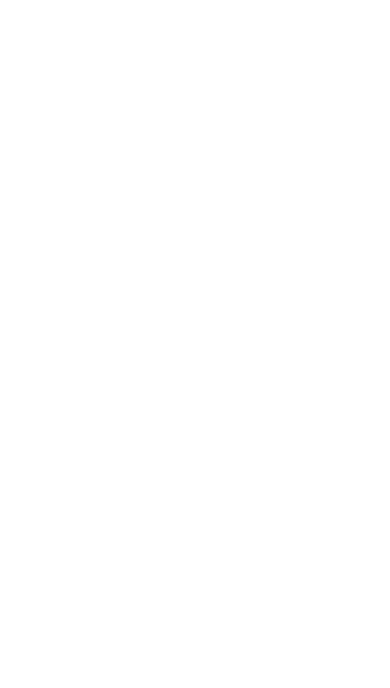
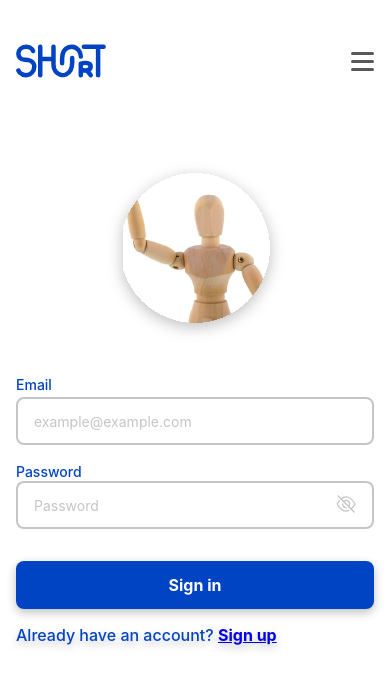
Before and after one commit to Fifciu/shorten-url, a Vue app in the folder client-vue/: page /sign-in in a window 390 px wide. Before the commit this address had no page. Shown: the top 688 px of the page. Built offline with nearby package versions, Linux system fonts and the light colour scheme.

Commit message:
feat: mobile sign in and sign up views

```diff
--- a/client-vue/src/App.vue
+++ b/client-vue/src/App.vue
@@ -21,7 +21,6 @@
 
 body {
   min-height: 100vh;
-  overflow: hidden;
   transition:
     color 0.5s,
     background-color 0.5s;
--- a/client-vue/src/assets/variables.scss
+++ b/client-vue/src/assets/variables.scss
@@ -4,10 +4,15 @@
 $colorOrange: #EB5D27;
 $colorBlack: #1C1C1C;
 $colorDarkGrey: #5A5757;
+$colorLightGrey: #C7C4C4;
 $fontFamily: Inter;
 
 .mb-2 {
   margin-bottom: 16px;
 }
 
+.mb-4 {
+  margin-bottom: 32px;
+}
+
 $widthDesktop: 1024px;
--- a/client-vue/src/components/Landing/LandingHeader.vue
+++ b/client-vue/src/components/Landing/LandingHeader.vue
@@ -8,7 +8,7 @@
 <template>
     <header class="header">
       <div class="header__left">
-        <img src="@/assets/logo.svg" alt="Short logo" class="header__logo" />
+        <router-link to="/"><img src="@/assets/logo.svg" alt="Short logo" class="header__logo" /></router-link>
         <ul class="desktop-menu__list">
           <li class="desktop-menu__list-item">
             <router-link to="/" class="desktop-menu__list-item-link">Home</router-link>
@@ -62,8 +62,8 @@
       </div>
 
       <div class="mobile-menu__actions">
-        <ShButton variant="secondary" class="mb-2">Sign in</ShButton>
-        <ShButton variant="primary">Sign up</ShButton>
+        <ShButton variant="secondary" class="mb-2" to="/sign-in">Sign in</ShButton>
+        <ShButton variant="primary" to="/sign-up">Sign up</ShButton>
       </div>
     </div>
 </template>
@@ -215,6 +215,8 @@
             bottom: 0;
             right: 0;
             left: 0;
+            z-index: -1;
+            border-radius: 3px;
             margin: auto;
           }
         }
@@ -235,6 +237,7 @@
         font-weight: 700;
         line-height: normal;
         padding: 8px 24px;
+        color: $colorBlue;
 
         &.primary {
           border-radius: 16px;
--- /dev/null
+++ b/client-vue/src/components/ShAlternativeLink.vue
@@ -0,0 +1,33 @@
+<script setup>
+import { defineProps } from 'vue';
+
+const props = defineProps({
+  question: String,
+  link: String,
+  linkedText: String
+});
+</script>
+
+<template>
+  <p class="alt-link">
+    {{ question }} <router-link class="link" :to="props.link">{{ props.linkedText }}</router-link>
+  </p>
+</template>
+
+<style lang="scss" scoped>
+  .alt-link {
+    color: $colorBlue;
+    text-shadow: 0px 3.62px 9.05px rgba(0, 0, 0, 0.25);
+    font-size: 16px;
+    font-weight: 500;
+  }
+
+  .link {
+    font-weight: 700;
+    text-decoration-line: underline;
+
+    &:visited {
+    color: $colorBlue;
+    }
+  }
+</style>
--- a/client-vue/src/components/ShButton.vue
+++ b/client-vue/src/components/ShButton.vue
@@ -6,13 +6,17 @@
     type: String,
     validator: (val) => ['primary', 'secondary'].includes(val)
   },
+  to: String,
   roundy: Boolean
 });
 </script>
 
 <template>
   <button :class="`btn btn-${props.variant}${props.roundy ? ' btn-roundy' : ''}`">
-    <slot />
+    <router-link v-if="props.to" :to="props.to">
+      <slot></slot>
+    </router-link>
+    <slot v-else></slot>
   </button>
 </template>
 
@@ -27,12 +31,12 @@
   font-weight: 700;
   line-height: 16px;
 
-  &-primary {
+  &-primary, &-primary > a {
     background-color: $colorBlue;
     color: $colorWhite;
   }
 
-  &-secondary {
+  &-secondary, &-secondary > a {
     border: 2px solid $colorBlue;
     background-color: $colorWhite;
     color: $colorBlue;
--- /dev/null
+++ b/client-vue/src/components/ShInput.vue
@@ -0,0 +1,57 @@
+<script setup>
+import { defineProps, defineOptions } from 'vue';
+
+defineOptions({
+  inheritAttrs: false
+});
+
+const props = defineProps({
+  uniqueId: String,
+  label: {
+    type: String,
+    required: false
+  },
+  placeholder: {
+    type: String,
+    required: false
+  },
+  modelValue: String
+});
+</script>
+
+<template>
+  <div class="input-wrapper">
+    <label v-if="props.label" class="input-label" :for="props.uniqueId">{{ label }}</label>
+    <input class="input" :id="props.uniqueId" :placeholder="props.placeholder" :model-value="props.value" @input="$emit('update:modelValue', $event.target.value)" v-bind="$attrs" />
+  </div>
+</template>
+
+<style lang="scss" scoped>
+  .input {
+    font-family: Inter;
+    font-size: 14px;
+    font-style: normal;
+    font-weight: 400;
+    width: 100%;
+    padding: 16px;
+    height: 48px;
+    border-radius: 8px;
+    border: 2px solid $colorLightGrey;
+
+    &::placeholder {
+      color: $colorLightGrey;
+    }
+
+    &-label {
+      color: $colorBlue;
+      font-size: 14px;
+      font-weight: 500;
+      margin-bottom: 4px;
+    }
+
+    &-wrapper {
+      display: flex;
+      flex-wrap: wrap;
+    }
+  }
+</style>
--- /dev/null
+++ b/client-vue/src/components/ShPassword.vue
@@ -0,0 +1,85 @@
+<script setup>
+import { defineProps, defineOptions, ref } from 'vue';
+
+defineOptions({
+  inheritAttrs: false
+});
+
+const props = defineProps({
+  uniqueId: String,
+  label: {
+    type: String,
+    required: false
+  },
+  placeholder: {
+    type: String,
+    required: false
+  },
+  modelValue: String
+});
+
+const isPasswordVisible = ref(false);
+</script>
+
+<template>
+  <div class="input-wrapper">
+    <label v-if="props.label" class="input-label" :for="props.uniqueId">{{ label }}</label>
+    <div class="input-subwrapper">
+      <input :type="isPasswordVisible ? 'text' : 'password'" class="input" :id="props.uniqueId" :placeholder="props.placeholder" :model-value="props.value"
+      @input="$emit('update:modelValue', $event.target.value)" v-bind="$attrs" />
+      <button type="button" class="btn-toggle-password" @click="isPasswordVisible = !isPasswordVisible"><img src="@/assets/hide-password.svg" /></button>
+    </div>
+  </div>
+</template>
+
+<style lang="scss" scoped>
+.input {
+  font-family: Inter;
+  font-size: 14px;
+  font-style: normal;
+  font-weight: 400;
+  padding: 16px;
+  height: 48px;
+  border-radius: 8px;
+  border: 2px solid $colorLightGrey;
+  border-top-right-radius: 0;
+  border-bottom-right-radius: 0;
+  border-right-width: 0;
+  width: 100%;
+
+  &::placeholder {
+    color: $colorLightGrey;
+  }
+
+  &-label {
+    color: $colorBlue;
+    font-size: 14px;
+    font-weight: 500;
+    margin-bottom: 4px;
+  }
+
+  &-wrapper {
+    // display: flex;
+    // flex-wrap: wrap;
+    // width: 100%;
+    // overflow: hidden;
+
+  }
+
+  &-subwrapper {
+    width: 100%;
+    display: flex;
+  }
+}
+
+.btn-toggle-password {
+  padding: 0 16px;
+  height: 48px;
+  border-radius: 8px;
+  border: 2px solid $colorLightGrey;
+  border-top-left-radius: 0;
+  border-bottom-left-radius: 0;
+  border-left-width: 0;
+  cursor: pointer;
+}
+</style>
--- /dev/null
+++ b/client-vue/src/components/SignInForm.vue
@@ -0,0 +1,54 @@
+<script setup>
+import { reactive } from 'vue';
+import ShButton from '@/components/ShButton.vue';
+import ShInput from '@/components/ShInput.vue';
+import ShPassword from '@/components/ShPassword.vue';
+import ShAlternativeLink from '@/components/ShAlternativeLink.vue';
+
+const formData = reactive({
+  email: '',
+  password: ''
+});
+
+const onSubmit = event => {
+  // TODO: Validators
+};
+</script>
+
+<template>
+  <div class="box">
+    <!-- <h2 class="desktop-heading">
+      One account,
+      Unlimited Possibilities!
+    </h2> -->
+    <div class="img-wrapper">
+      <img src="@/assets/ludzik-maly.svg" class="img-hi" />
+    </div>
+    <form class="sign-up" @submit.prevent="onSubmit">
+      <ShInput uniqueId="sign-up-email" type="email" label="Email" placeholder="example@example.com" validator="email"
+        class="mb-2" required v-model="formData.email" />
+      <ShPassword uniqueId="sign-up-password" label="Password" placeholder="Password" class="mb-4" minlength="8" required
+        v-model="formData.password" />
+      <ShButton variant="primary" class="submit-btn mb-2">Sign in</ShButton>
+      <ShAlternativeLink question="Already have an account?" link="/sign-up" linkedText="Sign up" />
+    </form>
+  </div>
+</template>
+
+<style lang="scss" scoped>
+.img-wrapper {
+  text-align: center;
+}
+
+.img-hi {
+  margin: 80px auto 30px;
+}
+
+.sign-up {
+  padding: 0 16px;
+}
+
+.submit-btn {
+  width: 100%;
+}
+</style>
--- /dev/null
+++ b/client-vue/src/components/SignUpForm.vue
@@ -0,0 +1,57 @@
+<script setup>
+import { reactive } from 'vue';
+import ShButton from '@/components/ShButton.vue';
+import ShInput from '@/components/ShInput.vue';
+import ShPassword from '@/components/ShPassword.vue';
+import ShAlternativeLink from '@/components/ShAlternativeLink.vue';
+
+const formData = reactive({
+  email: '',
+  fullname: '',
+  password: ''
+});
+
+const onSubmit = event => {
+  // TODO: Validators
+};
+</script>
+
+<template>
+  <div class="box">
+    <!-- <h2 class="desktop-heading">
+      One account,
+      Unlimited Possibilities!
+    </h2> -->
+    <div class="img-wrapper">
+      <img src="@/assets/ludzik-maly.svg" class="img-hi" />
+    </div>
+    <form class="sign-up" @submit.prevent="onSubmit">
+      <ShInput uniqueId="sign-up-email" type="email" label="Email" placeholder="example@example.com" validator="email"
+        class="mb-2" required v-model="formData.email" />
+      <ShInput uniqueId="sign-up-fullname" type="text" label="Full name" placeholder="John Doe" class="mb-2" minlength="3"
+        required v-model="formData.fullname" />
+      <ShPassword uniqueId="sign-up-password" label="Password" placeholder="Password" class="mb-4" minlength="8" required
+        v-model="formData.password" />
+      <ShButton variant="primary" class="submit-btn mb-2">Sign up</ShButton>
+      <ShAlternativeLink question="Already have an account?" link="/sign-in" linkedText="Sign in" />
+    </form>
+  </div>
+</template>
+
+<style lang="scss" scoped>
+.img-wrapper {
+  text-align: center;
+}
+
+.img-hi {
+  margin: 80px auto 30px;
+}
+
+.sign-up {
+  padding: 0 16px;
+}
+
+.submit-btn {
+  width: 100%;
+}
+</style>
--- a/client-vue/src/router/index.ts
+++ b/client-vue/src/router/index.ts
@@ -1,5 +1,4 @@
 import { createRouter, createWebHistory } from 'vue-router'
-import HomeView from '@/views/HomeView.vue'
 
 const router = createRouter({
   history: createWebHistory(import.meta.env.BASE_URL),
@@ -7,16 +6,18 @@
     {
       path: '/',
       name: 'home',
-      component: HomeView
+      component: () => import('@/views/HomeView.vue')
     },
-    // {
-    //   path: '/about',
-    //   name: 'about',
-    //   // route level code-splitting
-    //   // this generates a separate chunk (About.[hash].js) for this route
-    //   // which is lazy-loaded when the route is visited.
-    //   component: () => import('../views/AboutView.vue')
-    // }
+    {
+      path: '/sign-up',
+      name: 'sign-up',
+      component: () => import('@/views/SignUpView.vue')
+    },
+    {
+      path: '/sign-in',
+      name: 'sign-in',
+      component: () => import('@/views/SignInView.vue')
+    }
   ]
 })
 
--- /dev/null
+++ b/client-vue/src/views/SignInView.vue
@@ -0,0 +1,39 @@
+<script setup lang="ts">
+import LandingHeader from '@/components/Landing/LandingHeader.vue';
+import LandingCTA from '@/components/Landing/LandingCTA.vue';
+import SignInForm from '@/components/SignInForm.vue';
+import ShButton from '@/components/ShButton.vue';
+</script>
+
+<template>
+  <main class="layout">
+    <LandingHeader class="header" />
+    <div class="contet">
+      <!-- <LandingCTA
+        title="Shorten, Share, Control"
+        description="Maximum Functionality in Short Links - See How Easy You Can Shorten URLs!"
+      /> -->
+      <SignInForm />
+    </div>
+  </main>
+</template>
+
+<style lang="scss" scoped>
+
+.header {
+  position: relative;
+  z-index: 2;
+}
+
+.cta {
+  display: none;
+}
+
+@media only screen and (min-width: $widthDesktop) {
+  .cta {
+    display: inline-block;
+    padding-left: 138px;
+    margin-top: 48px;
+  }
+}
+</style>
--- /dev/null
+++ b/client-vue/src/views/SignUpView.vue
@@ -0,0 +1,39 @@
+<script setup lang="ts">
+import LandingHeader from '@/components/Landing/LandingHeader.vue';
+import LandingCTA from '@/components/Landing/LandingCTA.vue';
+import SignUpForm from '@/components/SignUpForm.vue';
+import ShButton from '@/components/ShButton.vue';
+</script>
+
+<template>
+  <main class="layout">
+    <LandingHeader class="header" />
+    <div class="contet">
+      <!-- <LandingCTA
+        title="Shorten, Share, Control"
+        description="Maximum Functionality in Short Links - See How Easy You Can Shorten URLs!"
+      /> -->
+      <SignUpForm />
+    </div>
+  </main>
+</template>
+
+<style lang="scss" scoped>
+
+.header {
+  position: relative;
+  z-index: 2;
+}
+
+.cta {
+  display: none;
+}
+
+@media only screen and (min-width: $widthDesktop) {
+  .cta {
+    display: inline-block;
+    padding-left: 138px;
+    margin-top: 48px;
+  }
+}
+</style>
```
Also changed, not shown: client-vue/src/assets/hide-password.svg (added), client-vue/src/assets/ludzik-maly.svg (added).
